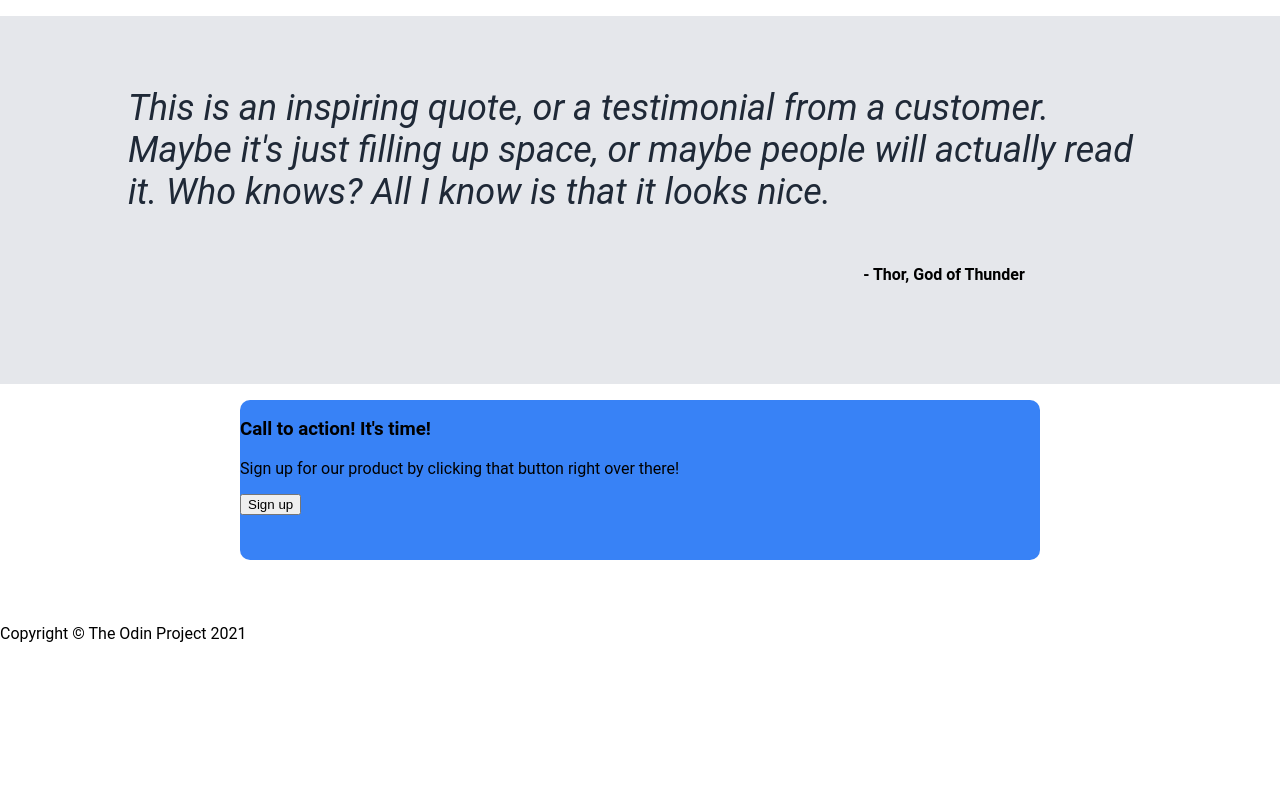
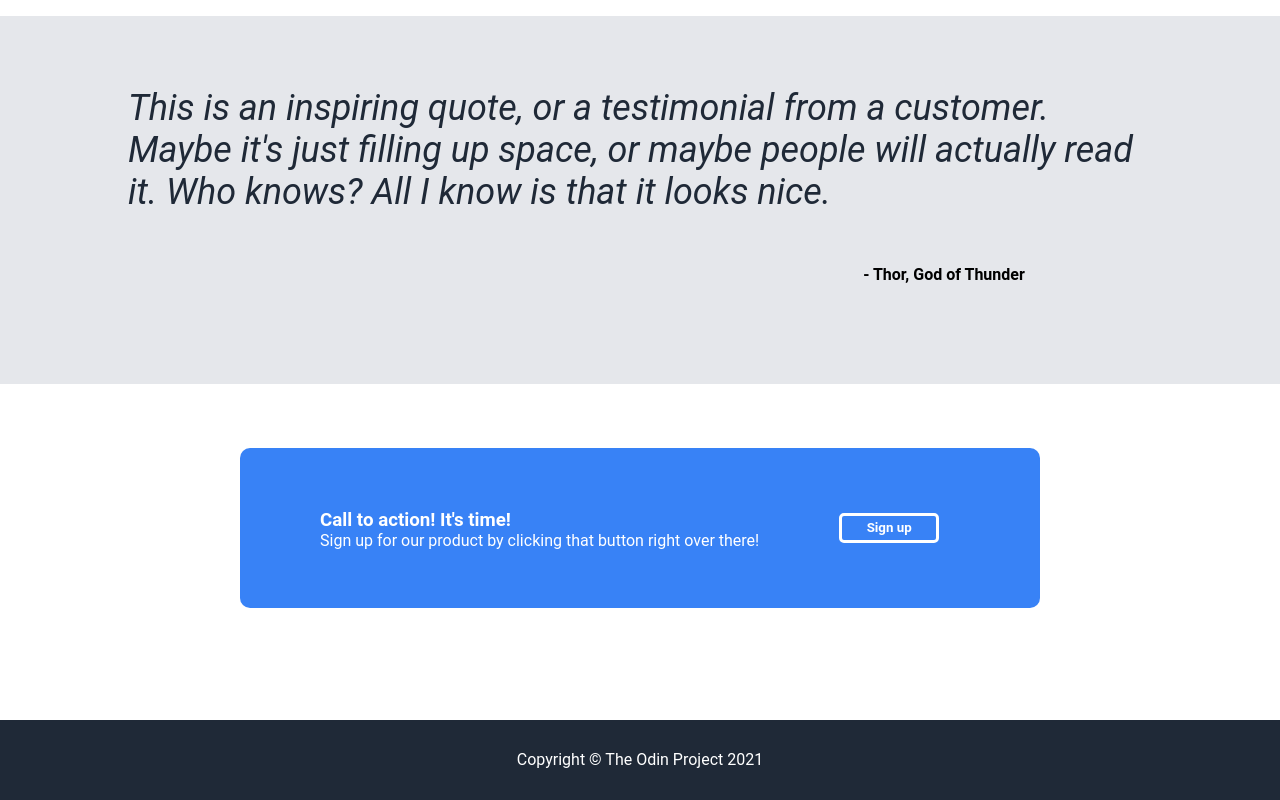
Before and after one commit to Quetz-git/landing-page, a plain HTML site: page index.html in a window 1280 px wide. Shown: the part 782-1582 px from the top of the page. Before the commit the page ends 1425 px from the top, so only its background shows below. Drawn offline with Linux system fonts and the light colour scheme.

Commit message:
Finish cta box, add footer styling

```diff
--- a/index.html
+++ b/index.html
@@ -36,15 +36,15 @@
             <h2>Some random information</h2>
             <div class="images">
                 <div>
-                    <div class="box"></div>
+                <div class="box"></div>
                     <p>this is some subtext under and illustration or image</p>
                 </div>
                 <div>
-                    <div class="box"></div>
+                <div class="box"></div>
                     <p>this is some subtext under and illustration or image</p>
                 </div>
                 <div>
-                    <div class="box"></div>
+                <div class="box"></div>
                     <p>this is some subtext under and illustration or image</p>
                 </div>
                 <div>
@@ -63,16 +63,20 @@
             </div>
         </div>
 
-        <div class="newsletter">
+        <div class="cta">
             <div class="blue-box">
-                <h3>Call to action! It's time!</h3>
-                <p>Sign up for our product by clicking that button right over there!</p>
-                <button>Sign up</button>
+                <div class="left-cta">
+                    <h3>Call to action! It's time!</h3>
+                    <p class="cta-text">Sign up for our product by clicking that button right over there!</p>
+                </div>
+                <div class="right-cta">
+                    <button class="cta-button">Sign up</button>
+                </div>
             </div>
         </div>
 
         <div class="footer">
-            Copyright © The Odin Project 2021
+            <p>Copyright © The Odin Project 2021</p>
         </div>
     </div>
 </body>
--- a/style.css
+++ b/style.css
@@ -143,11 +143,13 @@ h2 {
     margin-left: 38rem;
 }
 
-.newsletter {
+.cta {
     padding: 1rem 8rem 4rem 8rem;
     display: flex;
     justify-content: center;
     align-items: center;
+    color: white;
+    margin: 3rem 0;
 }
 
 .blue-box {
@@ -155,4 +157,48 @@ h2 {
     width: 50rem;
     background-color: #3882f6;
     border-radius: 10px;
+    display: flex;
 }
+
+.left-cta {
+    display: flex;
+    flex-direction: column;
+    margin: 0;
+    justify-content: center;
+    padding-left: 5rem;
+}
+
+.cta-text {
+    margin-top: 0;
+}
+
+h3 {
+    margin-bottom: 0;
+}
+
+.right-cta {
+    display: flex;
+    align-items: center;
+    padding-left: 5rem;
+}
+
+.cta-button {
+    background-color: #3882f6;
+    color: white;
+    border-color: white;
+    border: solid;
+    border-radius: 5px;
+    font-weight: bold;
+    font-family: roboto, sans-serif;
+    width: 100px;
+    height: 30px;
+}
+
+.footer {
+    background-color: #1F2937;
+    height: 5rem;
+    display: flex;
+    justify-content: center;
+    align-items: center;
+    color: white;
+}
```
